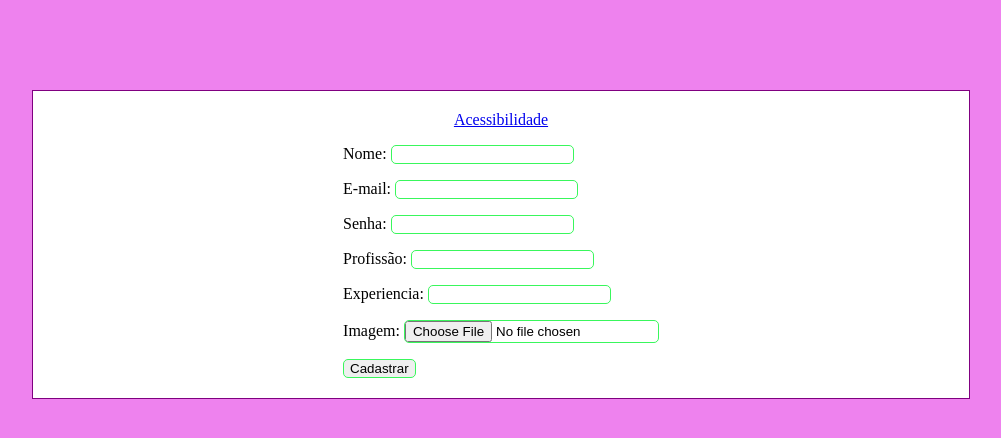
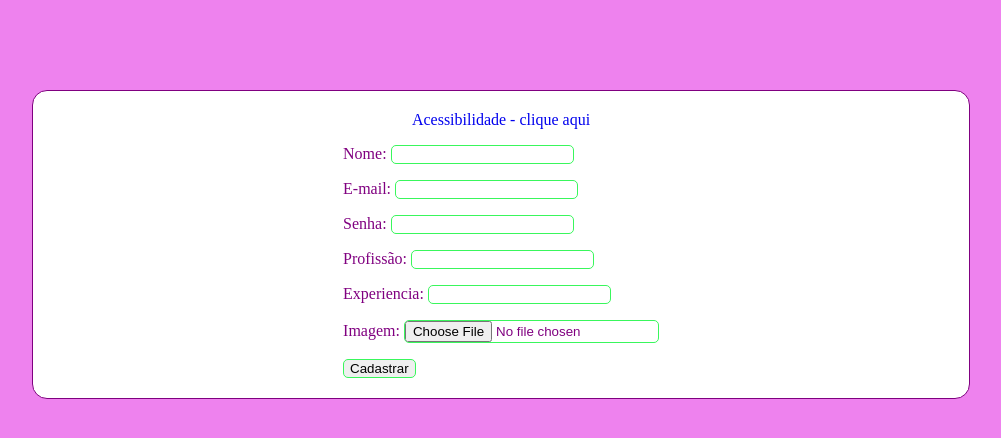
Before and after one commit to Luukitas/Demo-heroku, a Django app: page /cadastrar in a window 1280 px wide. Shown: the top 438 px of the page, without its empty margins (139-1140 px from the left). Run offline with Django 3.2, Linux system fonts and the light colour scheme; some web fonts are replaced.

Commit message:
estilizar base de cadastro parte2

```diff
--- a/demo/static/css/style_cadastro.css
+++ b/demo/static/css/style_cadastro.css
@@ -11,6 +11,10 @@ input {
     border-radius: 5px;
 }
 
+a {
+    text-decoration: none;
+}
+
 .base-cadastro {
     align-items: center;
     background-color: white;
@@ -20,6 +24,8 @@ input {
     justify-content: center;
     padding: 20px;
     width: 70%;
+    border-radius: 15px;
+    color: purple;
 }
 
 .gray {
--- a/demo/templates/shared/base_cadastros.html
+++ b/demo/templates/shared/base_cadastros.html
@@ -14,7 +14,8 @@
 
 <body>
     <div class="base-cadastro">
-        <a onclick="mudaCor()" href="#">Acessibilidade</a> {% block conteudo %} {% endblock %}
+        <a onclick="mudaCor()" href="#">Acessibilidade - clique aqui </a> {% block conteudo %} {% endblock %}
+
     </div>
 
 
```
